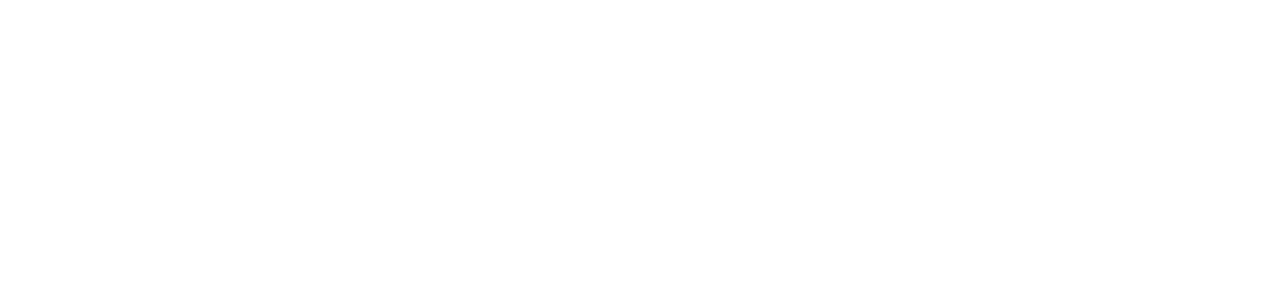
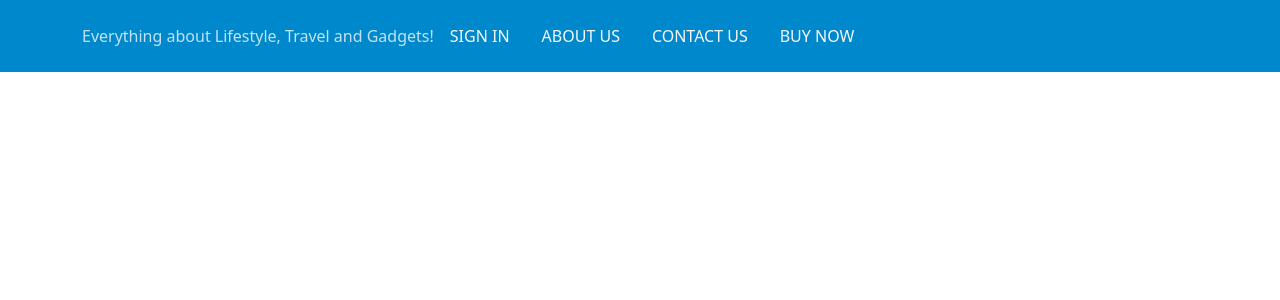
Before and after one commit to Dandav2923/proj-html-vuejs, a Vue app: page / in a window 1280 px wide. Shown: the top 300 px of the page. Built offline with nearby package versions, Linux system fonts and the light colour scheme.

Commit message:
header top con navbar

```diff
--- a/src/assets/scss/partials/_variables.scss
+++ b/src/assets/scss/partials/_variables.scss
@@ -20,6 +20,7 @@
 $text-color-dark-grey5: #333333;
 $text-color-semi-black: #212529;
 $text-color-black: #000000;
+$text-color-light-blue: #c1e2f3;
 
 $border-color-white7:#f7f7f7;
 $border-color-whiteE: #eeeeee;
--- a/src/components/Header/Header.vue
+++ b/src/components/Header/Header.vue
@@ -1,5 +1,5 @@
 <template>
-<div class="container">
+<div class="container-fluid">
 <HeaderTop />
 <HeaderMid />
 <HeaderBot />
@@ -20,6 +20,9 @@
 }
 </script>
 
-<style>
-
+<style lang="scss" scoped>
+@import "../../assets/scss/style.scss";
+.container-fluid {
+    padding:0 !important;
+}
 </style>
--- a/src/components/Header/HeaderTop.vue
+++ b/src/components/Header/HeaderTop.vue
@@ -1,7 +1,35 @@
 <template>
-  <div class="container-fluid">
-
-  </div>
+  <nav class="navbar navbar-expand-lg navbar-light">
+    <div class="container">
+      <span>
+          Everything about Lifestyle, Travel and Gadgets!
+      </span>
+      <div class="collapse navbar-collapse" id="navbarNav">
+        <ul class="navbar-nav">
+          <li class="nav-item">
+            <a
+              class="nav-link text-uppercase text-decoration-none"
+              href="#">sign in </a>
+          </li>
+          <li class="nav-item">
+            <a
+              class="nav-link text-uppercase text-decoration-none"
+              href="#">about us</a>
+          </li>
+          <li class="nav-item">
+            <a
+              class="nav-link text-uppercase text-decoration-none"
+              href="#">contact us</a>
+            </li>
+            <li class="nav-item">
+              <a
+                href="#"
+                class="nav-link text-uppercase text-decoration-none">buy now</a>
+            </li>
+        </ul>
+      </div>
+    </div>
+  </nav>
 </template>
 
 <script>
@@ -10,6 +38,17 @@
 }
 </script>
 
-<style>
-
+<style lang="scss" scoped>
+@import "../../assets/scss/style.scss";
+@import "../../assets/scss/partials/_variables.scss";
+nav {
+  background-color: $bg-color-blue;
+  span {
+    color: $text-color-light-blue;
+  }
+  .collapse .nav-link {
+    padding: 1em;
+    color : $bg-color-white7;
+  }
+}
 </style>
```
